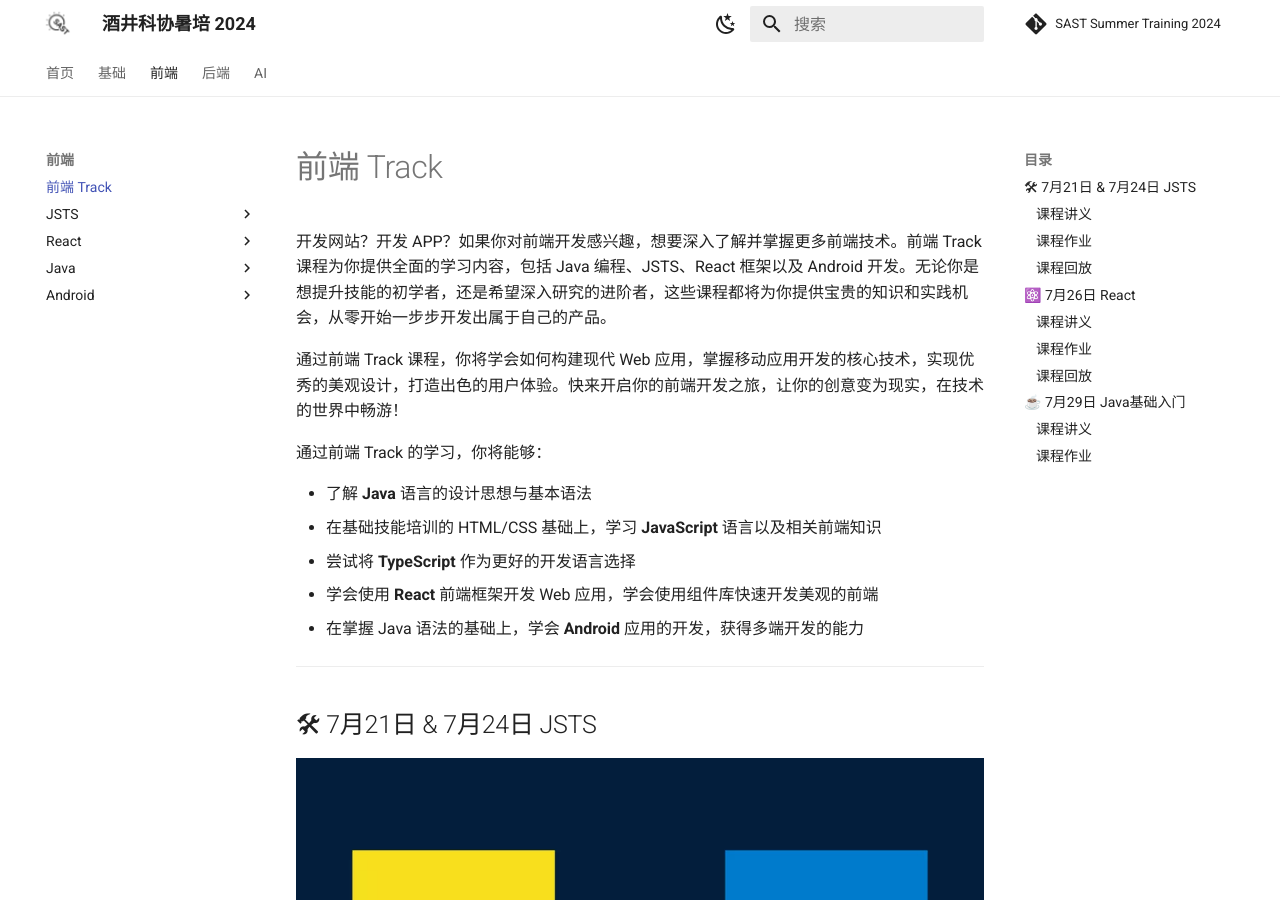
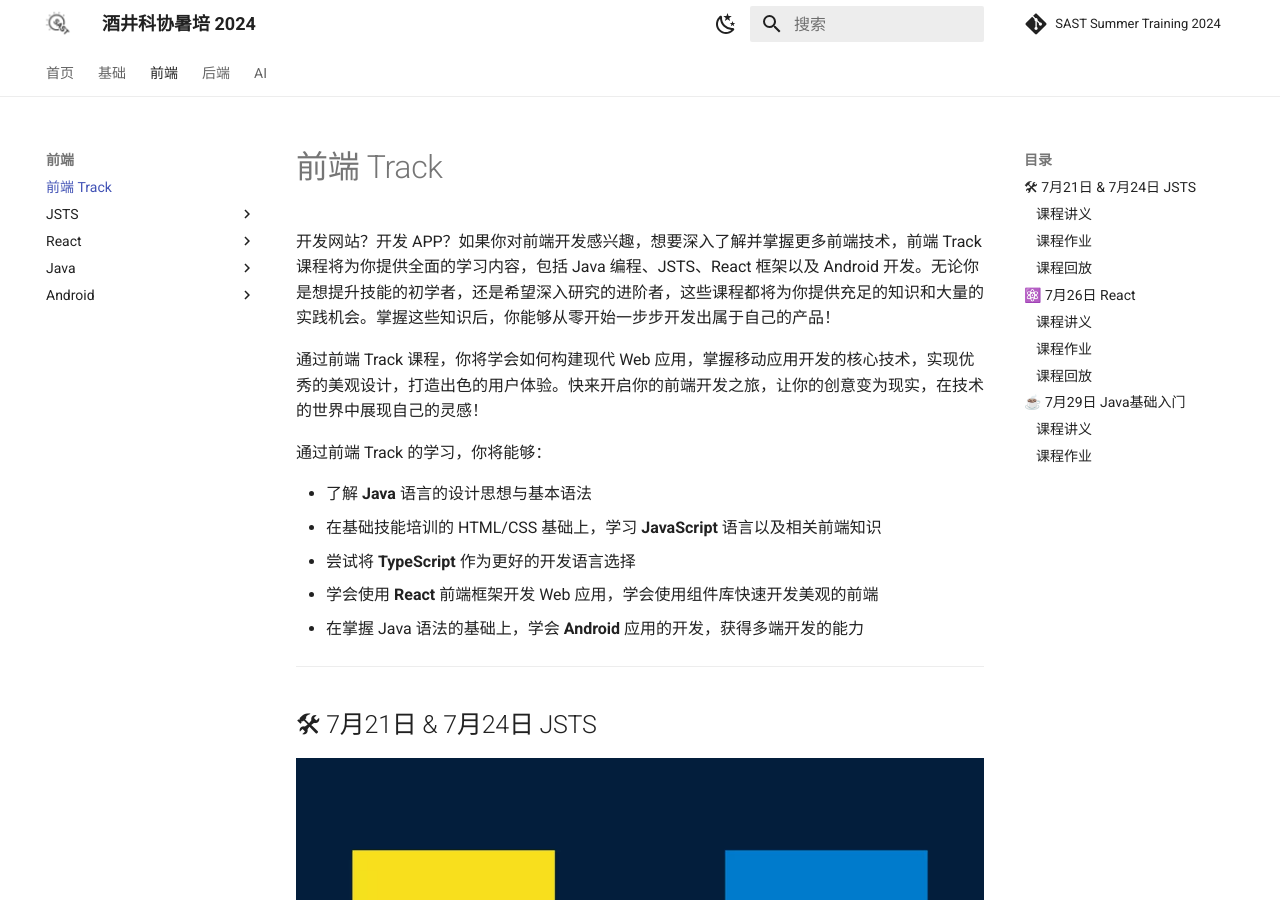
Before and after one commit to sast-summer-training-2024/sast-summer-training-2024.github.io, an MkDocs documentation site: the page built from docs/frontend/index_frontend.md, in a window 1280 px wide and 900 px high. Built offline with MkDocs 1.6.1 and Material for MkDocs 9.7.7, drawn with Linux system fonts in a browser that asks for light colours; comment, search, counter and statistics services are not loaded.

Commit message:
fix: make index guiding words

```diff
--- a/docs/frontend/index_frontend.md
+++ b/docs/frontend/index_frontend.md
@@ -1,8 +1,8 @@
 # 前端 Track
 
-开发网站？开发 APP？如果你对前端开发感兴趣，想要深入了解并掌握更多前端技术。前端 Track 课程为你提供全面的学习内容，包括 Java 编程、JSTS、React 框架以及 Android 开发。无论你是想提升技能的初学者，还是希望深入研究的进阶者，这些课程都将为你提供宝贵的知识和实践机会，从零开始一步步开发出属于自己的产品。
+开发网站？开发 APP？如果你对前端开发感兴趣，想要深入了解并掌握更多前端技术，前端 Track 课程将为你提供全面的学习内容，包括 Java 编程、JSTS、React 框架以及 Android 开发。无论你是想提升技能的初学者，还是希望深入研究的进阶者，这些课程都将为你提供充足的知识和大量的实践机会。掌握这些知识后，你能够从零开始一步步开发出属于自己的产品！
 
-通过前端 Track 课程，你将学会如何构建现代 Web 应用，掌握移动应用开发的核心技术，实现优秀的美观设计，打造出色的用户体验。快来开启你的前端开发之旅，让你的创意变为现实，在技术的世界中畅游！
+通过前端 Track 课程，你将学会如何构建现代 Web 应用，掌握移动应用开发的核心技术，实现优秀的美观设计，打造出色的用户体验。快来开启你的前端开发之旅，让你的创意变为现实，在技术的世界中展现自己的灵感！
 
 通过前端 Track 的学习，你将能够：
 
```
Also changed, not shown: other parts of docs/frontend/index_frontend.md (+1 -1 lines), docs/backend/index_backend.md (+2 -2 lines), docs/basic/index_basic.md (+2 -2 lines).
